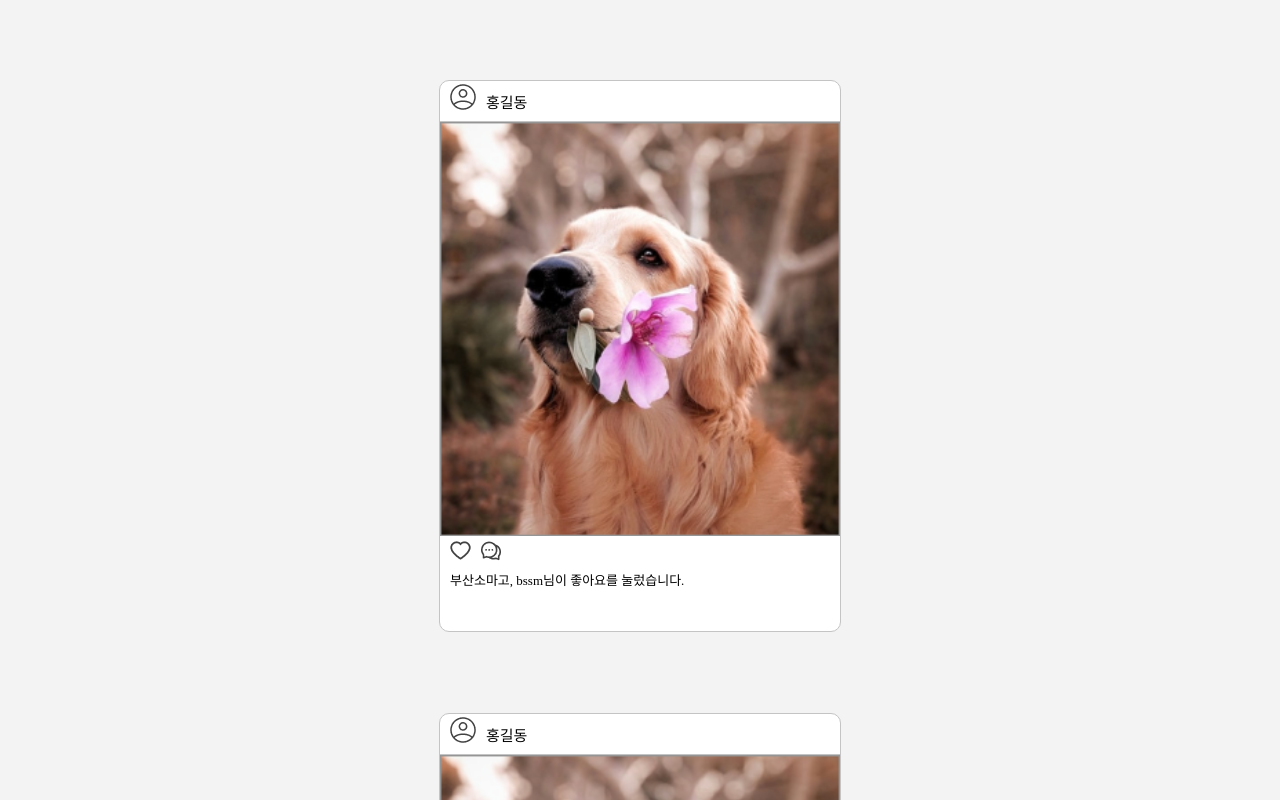
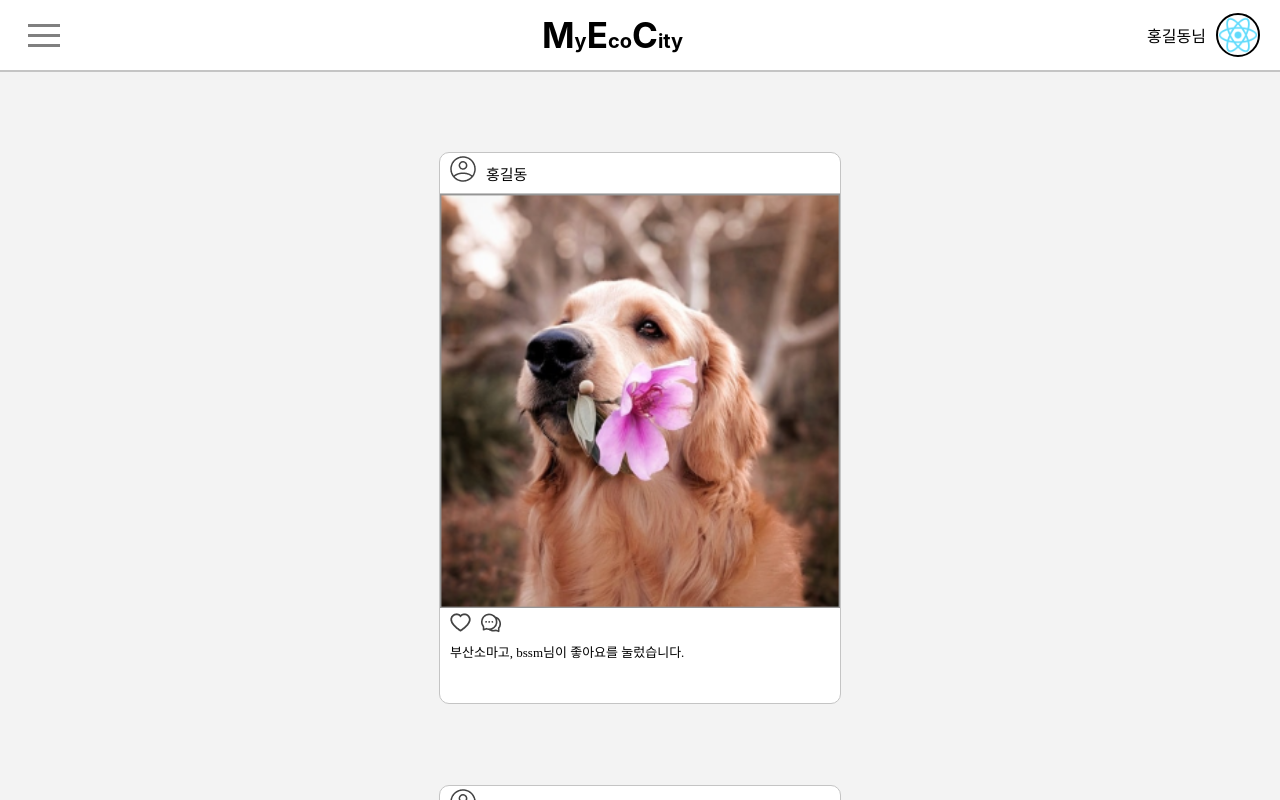
Before and after one commit to BSSM-Google-hackathon/My-Eco-City-Frontend, a React (Create React App) app: page /community in a window 1280 px wide. Shown: the top 800 px of the page. Built offline with nearby package versions, Linux system fonts and the light colour scheme; no server answers.

Commit message:
css 수정

```diff
--- a/src/Community.js
+++ b/src/Community.js
@@ -1,11 +1,21 @@
 import React from 'react'
-
+import Nav from './components/nav';
+import Modal from './components/modal';
+import { useState } from 'react';
 import './styles/community.css';
 
 export const Community = () => {
+
+  const [isOpen, setIsOpen] = useState(false);
+  const modal = () =>{
+    setIsOpen(!isOpen);
+  }
+
   return (
-
-    <body>
+    <div>
+      {isOpen ? <Modal modal={isOpen} toggle={setIsOpen} /> : <></>}
+      <Nav modal={modal} isOpen={isOpen} />
+      <body className='community-root'>
         <div className="container">
         <div className="post">
           <div className="profile">
@@ -37,5 +47,6 @@ export const Community = () => {
         </div>
         </div>
       </body>
+    </div>
   )
 }
--- a/src/Main.js
+++ b/src/Main.js
@@ -12,7 +12,7 @@ export const Mainpage = () => {
   }
 
   return (
-    <div>
+    <div className='main-root' >
       {isOpen ? <Modal modal={isOpen} toggle={setIsOpen} /> : <></>}
       <Nav modal={modal} isOpen={isOpen} />
       <Home/>
--- a/src/components/home.js
+++ b/src/components/home.js
@@ -3,17 +3,18 @@ import {Link} from 'react-router-dom';
 
 function Home() {
   return(
+    <div>
       <div className = "main">
         <div className="images">
           <div className="obj"></div>
           <div className="obj"></div>
           <div className="obj"></div>
           <div className="obj"></div>
-
+        </div>
       </div>
       <Link to={'/making'} className="btn">
           <p>지금 만들러 가기</p>
-        <img src = "arrow.png"></img>
+          <img src="arrow.png"></img>
         </Link>
     </div>
   )
--- a/src/components/nav.js
+++ b/src/components/nav.js
@@ -1,21 +1,22 @@
 import '../styles/nav.css';
 import Hamburger from 'hamburger-react'
+import { useNavigate } from 'react-router-dom';
 
 function Nav(props)
 {
+    const nav = useNavigate();
     console.log(props);
     return(
         <div className="nav-root">
+
             {props.isOpen ? <div className='nav-hamBtn' style={{ color: 'white' }}>
                 <Hamburger toggled={props.isOpen} toggle={props.modal}/>
             </div> : <div className='nav-hamBtn' style={{ color: 'gray' }}>
                 <Hamburger toggled={props.isOpen} toggle={props.modal}/>
             </div>}
-            <div className='nav-icon'>
+            <div className='nav-icon' onClick={()=>{ nav('/') }} style={{ cursor: "pointer" }} >
                 <span className='nav-icon-big'>M</span>
                 <span className='nav-icon-small'>y</span>
-                <span className='nav-icon-big'>M</span>
-                <span className='nav-icon-small'>ade</span>
                 <span className='nav-icon-big'>E</span>
                 <span className='nav-icon-small'>co</span>
                 <span className='nav-icon-big'>C</span>
--- a/src/styles/community.css
+++ b/src/styles/community.css
@@ -1,4 +1,4 @@
-body{
+.community-root{
     width:100%;
     height:100%;
     display:flex;
--- a/src/styles/home.css
+++ b/src/styles/home.css
@@ -11,7 +11,7 @@
     cursor: pointer;
     border-radius: 15px;
     border: 1px solid black;
-    margin: 25px 200px 0 0;
+    margin: 50px 105px 20px 0;
     float: right;
     color: black;
   }
@@ -35,6 +35,7 @@
     margin-left: 95px;
   }
   .images {
+    margin-top: 100px;
     display: grid;
     grid-template-columns: repeat(4, 340px);
   }
@@ -44,3 +45,8 @@
     background: grey;
     margin: 20px;
   }
+  .main{
+    display: flex;
+    flex-direction: column;
+    align-items: center;
+  }
```
Lines whose indentation alone changed are shown as unchanged.
